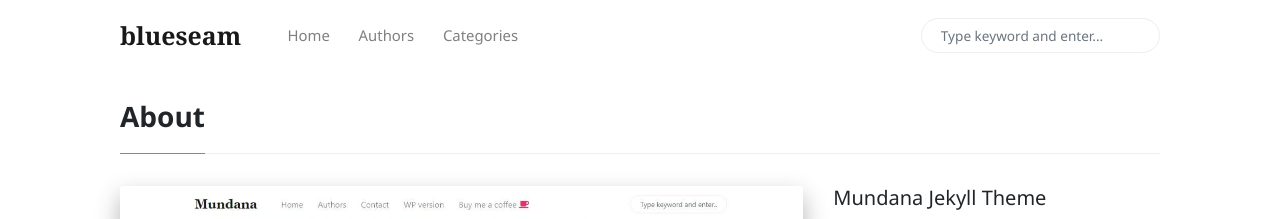
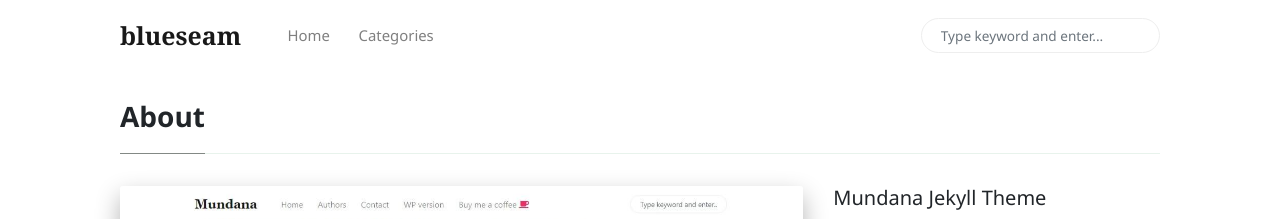
Before and after one commit to blueseam/blueseam.github.io, a Jekyll site: the page built from _pages/about.md, in a window 1280 px wide. Shown: the top 219 px of the page. Built offline with Jekyll 4.4.1, drawn with Linux system fonts in a browser that asks for light colours; nearby versions of some CDN libraries; comment, search, counter and statistics services are not loaded.

Commit message:
Update menu-header.html

```diff
--- a/_includes/menu-header.html
+++ b/_includes/menu-header.html
@@ -4,12 +4,12 @@
 <a class="nav-link" href="{{site.baseurl}}/index.html">Home</a>
 </li>
 <li class="nav-item">
-<a class="nav-link" href="{{site.baseurl}}/authors-list.html">Authors</a>
-</li>
-<li class="nav-item">
 <a class="nav-link" href="{{site.baseurl}}/categories.html">Categories</a>
 </li>
 <!--
+<li class="nav-item">
+<a class="nav-link" href="{{site.baseurl}}/authors-list.html">Authors</a>
+</li>
 <li class="nav-item">
 <a class="nav-link" href="{{site.baseurl}}/contact.html">Contact</a>
 </li>
```
